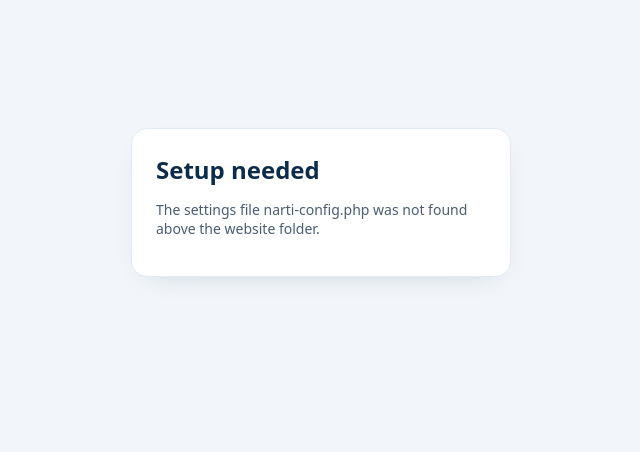
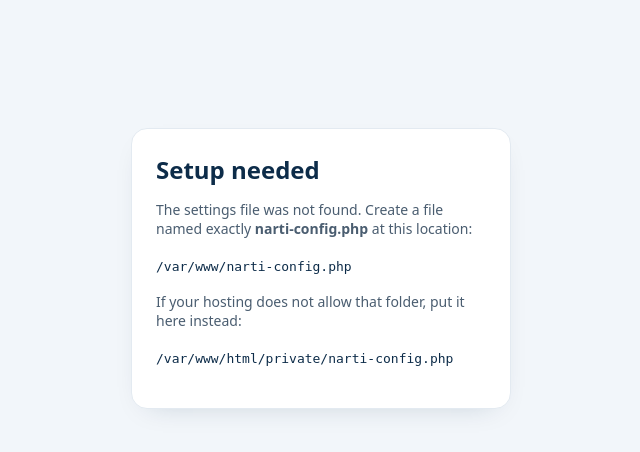
Before and after one commit to Shakeeb871/Narti-Aircon-Service, a PHP site: page /leads/index.php in a window 1280 px wide. Shown: the top 452 px of the page, without its empty margins (319-959 px from the left). Run offline with PHP 8.4, Linux system fonts and the light colour scheme.

Commit message:
Leads setup: look for narti-config.php in several safe places and show the exact path when missing; blocked private/ fallback folder
Co-Authored-By: Claude Opus 5.5 <noreply@anthropic.com>
Claude-Session: https://claude.ai/code/session_01JJG1vAkqisZBuy8vj4XHPc

```diff
--- a/leads/db.php
+++ b/leads/db.php
@@ -4,15 +4,25 @@
 
 declare(strict_types=1);
 
+function narti_config_paths(): array {
+    $site = dirname(__DIR__);                                   // website folder (where index.html lives)
+    $home = getenv('HOME') ?: (function_exists('posix_getpwuid') ? (posix_getpwuid(posix_geteuid())['dir'] ?? '') : '');
+    $docRoot = rtrim((string)($_SERVER['DOCUMENT_ROOT'] ?? ''), '/');
+    $paths = [
+        dirname($site) . '/narti-config.php',                   // one level above the website folder
+        $docRoot !== '' ? dirname($docRoot) . '/narti-config.php' : '',
+        $home !== '' ? rtrim($home, '/') . '/narti-config.php' : '',
+        dirname($site, 2) . '/narti-config.php',                // two levels above
+        $site . '/private/narti-config.php',                    // fallback inside a blocked folder
+    ];
+    return array_values(array_unique(array_filter($paths)));
+}
+
 function narti_config(): ?array {
     static $cfg = false;
     if ($cfg !== false) return $cfg;
-    $paths = [
-        dirname(__DIR__, 2) . '/narti-config.php',   // /home/user/narti-config.php (site folder is one level below)
-        dirname(__DIR__) . '/../narti-config.php',
-    ];
-    foreach ($paths as $p) {
-        if (is_file($p)) { $c = require $p; $cfg = is_array($c) ? $c : null; return $cfg; }
+    foreach (narti_config_paths() as $p) {
+        if (@is_file($p) && @is_readable($p)) { $c = require $p; $cfg = is_array($c) ? $c : null; return $cfg; }
     }
     $cfg = null;
     return null;
--- a/leads/index.php
+++ b/leads/index.php
@@ -93,7 +93,11 @@ if ($authed && $db) {
 <body>
 <div class="wrap">
 <?php if (!$cfg): ?>
-  <div class="card login"><h1>Setup needed</h1><p class="muted">The settings file narti-config.php was not found above the website folder.</p></div>
+  <div class="card login"><h1>Setup needed</h1>
+    <p class="muted">The settings file was not found. Create a file named exactly <b>narti-config.php</b> at this location:</p>
+    <p><code style="word-break:break-all"><?= $h(narti_config_paths()[0]) ?></code></p>
+    <p class="muted">If your hosting does not allow that folder, put it here instead:</p>
+    <p><code style="word-break:break-all"><?= $h(dirname(__DIR__) . '/private/narti-config.php') ?></code></p></div>
 <?php elseif (!$authed): ?>
   <form class="card login" method="post">
     <h1>NARTI Leads</h1>
```
Also changed, not shown: .htaccess, private/.htaccess (added).
